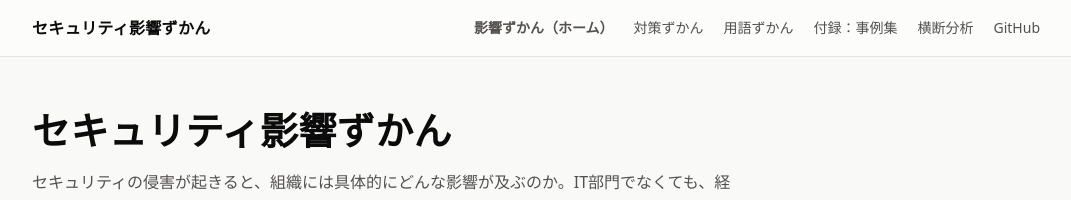
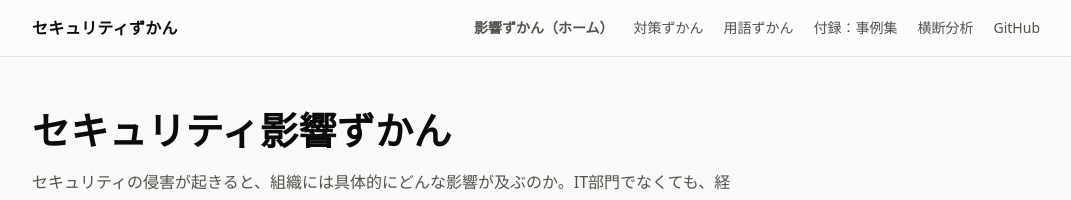
Before and after one commit to Lab8010/security-postmortems, a Jekyll site: the page index.html, which Jekyll copies as it is, in a window 1280 px wide and 900 px high. Shown: the top 200 px of the window, without its empty margins (104-1175 px from the left). Built offline with Jekyll 4.4.1, drawn with Linux system fonts in a browser that asks for light colours.

Commit message:
サイトのブランド名（左上ロゴ）を「セキュリティずかん」に統一
- index/zukan/appendix/glossary の header brand と _config.yml の site.title を変更
- 各ページ自体のタイトル（影響ずかん／対策ずかん／用語ずかん／付録）は維持

Co-Authored-By: Claude Sonnet 5 <noreply@anthropic.com>

```diff
--- a/_config.yml
+++ b/_config.yml
@@ -1,4 +1,4 @@
-title: セキュリティ影響ずかん
+title: セキュリティずかん
 description: セキュリティ侵害が起きると組織にどんな影響が及ぶかをまとめた早見図鑑と、一般的な対策・国内事例の付録資料。
 lang: ja
 baseurl: "/security-postmortems"
--- a/appendix.html
+++ b/appendix.html
@@ -10,7 +10,7 @@
 <body>
   <header class="site-header">
     <div class="wrap">
-      <a class="brand" href="index.html">セキュリティ影響ずかん</a>
+      <a class="brand" href="index.html">セキュリティずかん</a>
       <nav class="site-nav" aria-label="サイト内">
         <a href="index.html">影響ずかん（ホーム）</a>
         <a href="zukan.html">対策ずかん</a>
--- a/glossary.html
+++ b/glossary.html
@@ -3,14 +3,14 @@
 <head>
   <meta charset="utf-8">
   <meta name="viewport" content="width=device-width, initial-scale=1">
-  <title>セキュリティ用語ずかん | セキュリティ影響ずかん</title>
+  <title>セキュリティ用語ずかん | セキュリティずかん</title>
   <meta name="description" content="日頃セキュリティに関わらない方向けに、サイト内で使われる用語をやさしい言葉で説明する用語集。">
   <link rel="stylesheet" href="assets/site.css">
 </head>
 <body>
   <header class="site-header">
     <div class="wrap">
-      <a class="brand" href="index.html">セキュリティ影響ずかん</a>
+      <a class="brand" href="index.html">セキュリティずかん</a>
       <nav class="site-nav" aria-label="サイト内">
         <a href="index.html">影響ずかん（ホーム）</a>
         <a href="zukan.html">対策ずかん</a>
--- a/index.html
+++ b/index.html
@@ -10,7 +10,7 @@
 <body>
   <header class="site-header">
     <div class="wrap">
-      <a class="brand" href="index.html">セキュリティ影響ずかん</a>
+      <a class="brand" href="index.html">セキュリティずかん</a>
       <nav class="site-nav" aria-label="サイト内">
         <a href="index.html"><strong>影響ずかん（ホーム）</strong></a>
         <a href="zukan.html">対策ずかん</a>
--- a/zukan.html
+++ b/zukan.html
@@ -3,14 +3,14 @@
 <head>
   <meta charset="utf-8">
   <meta name="viewport" content="width=device-width, initial-scale=1">
-  <title>セキュリティ対策ずかん | セキュリティ影響ずかん</title>
+  <title>セキュリティ対策ずかん | セキュリティずかん</title>
   <meta name="description" content="一般的なセキュリティ対策を、「どんな保護」「保護する範囲」「備える攻撃」「どこに設定するか」の4点でまとめた、これから対策を始める人向けの早見図鑑。">
   <link rel="stylesheet" href="assets/site.css">
 </head>
 <body>
   <header class="site-header">
     <div class="wrap">
-      <a class="brand" href="index.html">セキュリティ影響ずかん</a>
+      <a class="brand" href="index.html">セキュリティずかん</a>
       <nav class="site-nav" aria-label="サイト内">
         <a href="index.html">影響ずかん（ホーム）</a>
         <a href="zukan.html"><strong>対策ずかん</strong></a>
```
